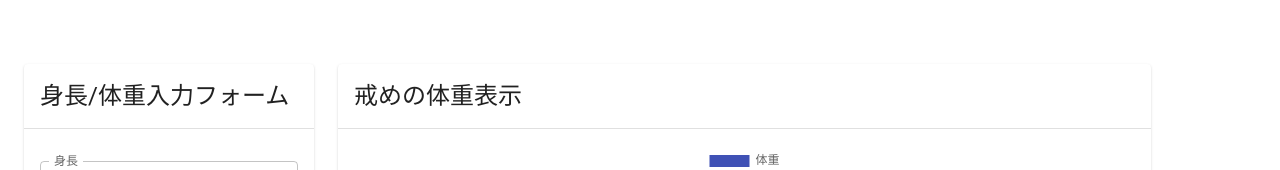
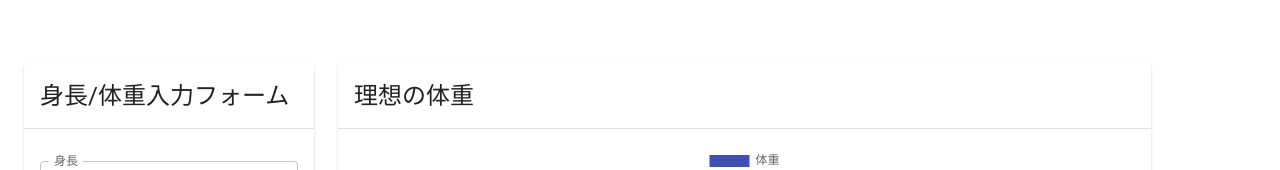
Before and after one commit to ryu-0729/Ideal-body-weight, a Next.js app: page / in a window 1280 px wide. Shown: the top 170 px of the page. Built offline with nearby package versions, Linux system fonts and the light colour scheme.

Commit message:
fix: reword

```diff
--- a/src/components/units/weight-calculation/chart/index.tsx
+++ b/src/components/units/weight-calculation/chart/index.tsx
@@ -117,7 +117,7 @@ const Chart: FC<Props> = ({
 
   return (
     <Card>
-      <CardHeader title="戒めの体重表示" />
+      <CardHeader title="理想の体重" />
       <Divider />
       <CardContent>
         <Box
```
